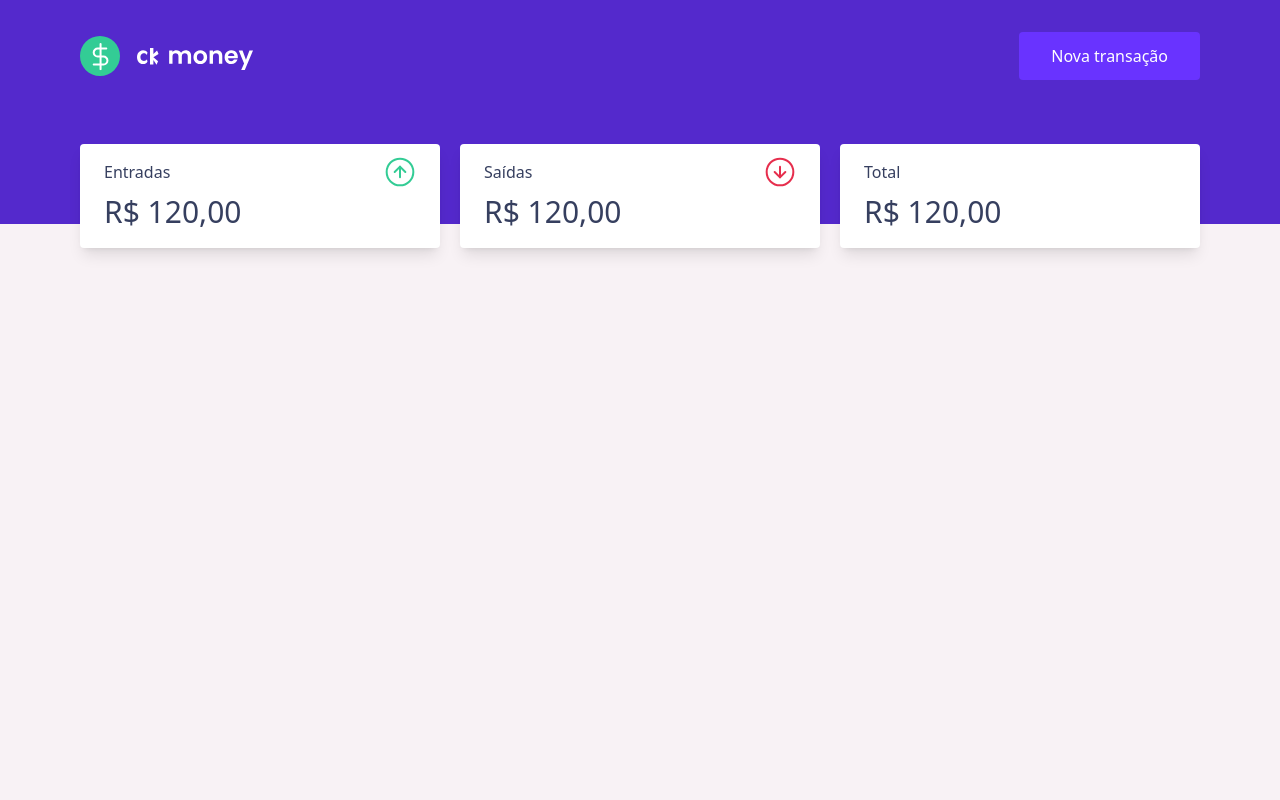
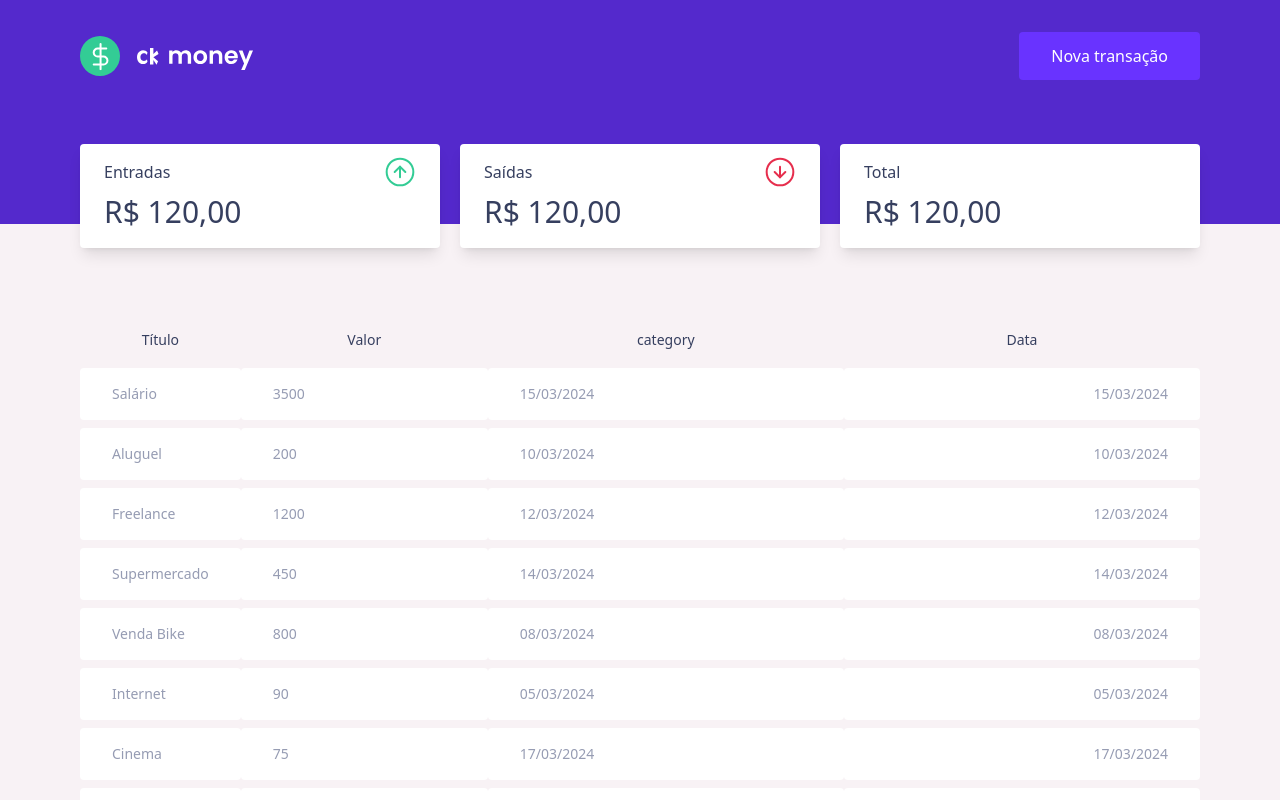
Before and after one commit to LuanCKRG/ckmoney, a React (Vite) app: page / in a window 1280 px wide. Shown: the top 800 px of the page. Built offline with nearby package versions, Linux system fonts and the light colour scheme.

Commit message:
feat(app): add transaction table with sample data and structure

```diff
--- a/src/app.tsx
+++ b/src/app.tsx
@@ -3,6 +3,17 @@ import { Header } from "@/components/header"
 import incomeImg from "@/assets/income.svg"
 import outcomeImg from "@/assets/outcome.svg"
 import totalImg from "@/assets/total.svg"
+
+import { Table, TableBody, TableCell, TableHead, TableHeader, TableRow } from "@/components/ui/table"
+
+interface TransactionProps {
+	id: number
+	value: number
+	title: string
+	type: "income" | "outcome"
+	date: string // No formato DD/MM/YYYY
+	category: string
+}
 
 export const App = () => {
 	const cards = [
@@ -17,6 +28,89 @@ export const App = () => {
 		{
 			title: "Total",
 			image: totalImg
+		}
+	]
+
+	const transactions: TransactionProps[] = [
+		{
+			id: 1,
+			value: 3500,
+			title: "Salário",
+			type: "income",
+			date: "15/03/2024",
+			category: "Trabalho"
+		},
+		{
+			id: 2,
+			value: 200,
+			title: "Aluguel",
+			type: "outcome",
+			date: "10/03/2024",
+			category: "Casa"
+		},
+		{
+			id: 3,
+			value: 1200,
+			title: "Freelance",
+			type: "income",
+			date: "12/03/2024",
+			category: "Trabalho"
+		},
+		{
+			id: 4,
+			value: 450,
+			title: "Supermercado",
+			type: "outcome",
+			date: "14/03/2024",
+			category: "Alimentação"
+		},
+		{
+			id: 5,
+			value: 800,
+			title: "Venda Bike",
+			type: "income",
+			date: "08/03/2024",
+			category: "Lazer"
+		},
+		{
+			id: 6,
+			value: 90,
+			title: "Internet",
+			type: "outcome",
+			date: "05/03/2024",
+			category: "Casa"
+		},
+		{
+			id: 7,
+			value: 75,
+			title: "Cinema",
+			type: "outcome",
+			date: "17/03/2024",
+			category: "Lazer"
+		},
+		{
+			id: 8,
+			value: 35,
+			title: "Uber",
+			type: "outcome",
+			date: "13/03/2024",
+			category: "Transporte"
+		},
+		{
+			id: 9,
+			value: 300,
+			title: "Curso Online",
+			type: "outcome",
+			date: "01/03/2024",
+			category: "Educação"
+		},
+		{
+			id: 10,
+			value: 15,
+			title: "Cafeteria",
+			type: "outcome",
+			date: "19/03/2024",
+			category: "Alimentação"
 		}
 	]
 
@@ -43,6 +137,28 @@ export const App = () => {
 						</div>
 					))}
 				</div>
+
+				<Table className="mt-16">
+					<TableHeader>
+						<TableRow>
+							<TableHead className="w-[100px]">Título</TableHead>
+							<TableHead>Valor</TableHead>
+							<TableHead>category</TableHead>
+							<TableHead>Data</TableHead>
+						</TableRow>
+					</TableHeader>
+
+					<TableBody>
+						{transactions.map((transaction) => (
+							<TableRow key={transaction.id}>
+								<TableCell className="font-medium">{transaction.title}</TableCell>
+								<TableCell>{transaction.value}</TableCell>
+								<TableCell>{transaction.date}</TableCell>
+								<TableCell className="text-right">{transaction.date}</TableCell>
+							</TableRow>
+						))}
+					</TableBody>
+				</Table>
 			</div>
 		</>
 	)
```
